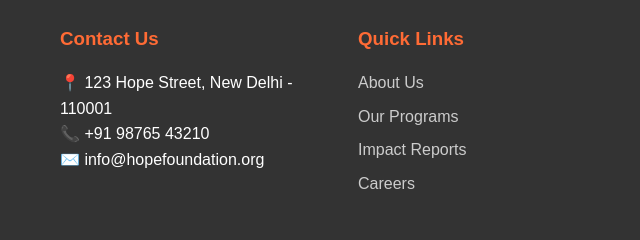
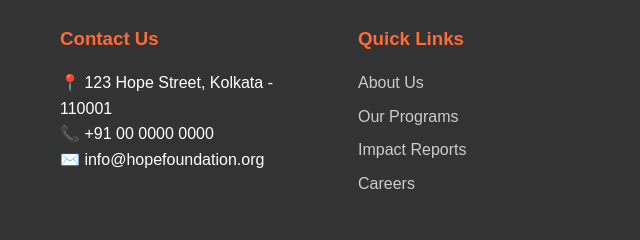
Before and after one commit to Swasti-Pathak/WelfareOrg, a plain HTML site: page index.html in a window 1280 px wide. Shown: the part 3437-3677 px from the top of the page, 0-640 px from the left. Drawn offline with Linux system fonts and the light colour scheme.

Commit message:
Update index.html

```diff
--- a/index.html
+++ b/index.html
@@ -539,8 +539,8 @@
             <div class="footer-content">
                 <div class="footer-section">
                     <h3>Contact Us</h3>
-                    <p>📍 123 Hope Street, New Delhi - 110001</p>
-                    <p>📞 +91 98765 43210</p>
+                    <p>📍 123 Hope Street, Kolkata - 110001</p>
+                    <p>📞 +91 00 0000 0000</p>
                     <p>✉️ info@hopefoundation.org</p>
                 </div>
                 <div class="footer-section">
```
